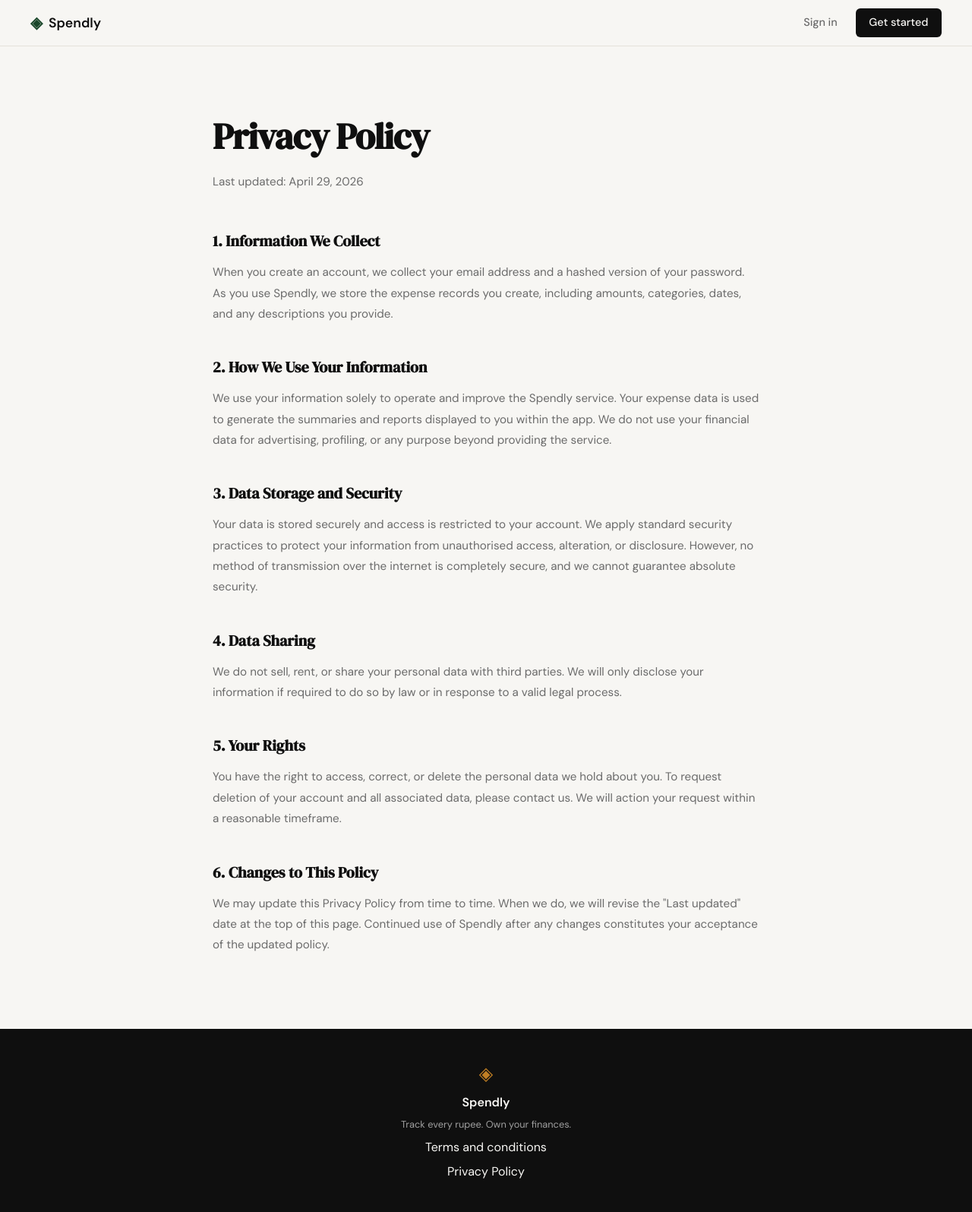
After one commit to chiranjitganguly/spendly, a Flask app: page /privacy in a window 1280 px wide. The commit adds this page. Shown: the whole page at 76% size. Run offline with Flask 3, Linux system fonts and the light colour scheme.

Commit message:
privacy page added

```diff
--- a/app.py
+++ b/app.py
@@ -25,6 +25,11 @@ def login():
 @app.route("/terms")
 def terms():
     return render_template("terms.html")
+
+
+@app.route("/privacy")
+def privacy():
+    return render_template("privacy.html")
 
 
 # ------------------------------------------------------------------ #
--- a/static/css/style.css
+++ b/static/css/style.css
@@ -508,6 +508,47 @@ a { color: inherit; text-decoration: none; }
 }
 
 /* ------------------------------------------------------------------ */
+/* Legal pages (Terms & Privacy)                                       */
+/* ------------------------------------------------------------------ */
+
+.terms-page {
+    padding: 5rem 2rem 6rem;
+}
+
+.terms-inner {
+    max-width: 720px;
+    margin: 0 auto;
+}
+
+.terms-inner h1 {
+    font-family: var(--font-display);
+    font-size: clamp(2rem, 4vw, 3rem);
+    color: var(--ink);
+    letter-spacing: -0.02em;
+    margin-bottom: 0.5rem;
+}
+
+.terms-updated {
+    font-size: 0.85rem;
+    color: var(--ink-faint);
+    margin-bottom: 3rem;
+}
+
+.terms-inner h2 {
+    font-family: var(--font-display);
+    font-size: 1.25rem;
+    color: var(--ink);
+    margin-top: 2.5rem;
+    margin-bottom: 0.75rem;
+}
+
+.terms-inner p {
+    font-size: 0.95rem;
+    color: var(--ink-muted);
+    line-height: 1.8;
+}
+
+/* ------------------------------------------------------------------ */
 /* Responsive                                                          */
 /* ------------------------------------------------------------------ */
 
--- a/templates/base.html
+++ b/templates/base.html
@@ -35,7 +35,7 @@
             <span class="footer-name">Spendly</span>
             <p class="footer-copy">Track every rupee. Own your finances.</p>
             <p><a href="/terms">Terms and conditions</a> </p>
-            <p><a href="#">Privacy Policy</a></p>
+            <p><a href="/privacy">Privacy Policy</a></p>
         </div>
     </footer>
 
--- /dev/null
+++ b/templates/privacy.html
@@ -0,0 +1,32 @@
+{% extends "base.html" %}
+
+{% block title %}Privacy Policy — Spendly{% endblock %}
+
+{% block content %}
+
+<section class="terms-page">
+    <div class="terms-inner">
+        <h1>Privacy Policy</h1>
+        <p class="terms-updated">Last updated: April 29, 2026</p>
+
+        <h2>1. Information We Collect</h2>
+        <p>When you create an account, we collect your email address and a hashed version of your password. As you use Spendly, we store the expense records you create, including amounts, categories, dates, and any descriptions you provide.</p>
+
+        <h2>2. How We Use Your Information</h2>
+        <p>We use your information solely to operate and improve the Spendly service. Your expense data is used to generate the summaries and reports displayed to you within the app. We do not use your financial data for advertising, profiling, or any purpose beyond providing the service.</p>
+
+        <h2>3. Data Storage and Security</h2>
+        <p>Your data is stored securely and access is restricted to your account. We apply standard security practices to protect your information from unauthorised access, alteration, or disclosure. However, no method of transmission over the internet is completely secure, and we cannot guarantee absolute security.</p>
+
+        <h2>4. Data Sharing</h2>
+        <p>We do not sell, rent, or share your personal data with third parties. We will only disclose your information if required to do so by law or in response to a valid legal process.</p>
+
+        <h2>5. Your Rights</h2>
+        <p>You have the right to access, correct, or delete the personal data we hold about you. To request deletion of your account and all associated data, please contact us. We will action your request within a reasonable timeframe.</p>
+
+        <h2>6. Changes to This Policy</h2>
+        <p>We may update this Privacy Policy from time to time. When we do, we will revise the "Last updated" date at the top of this page. Continued use of Spendly after any changes constitutes your acceptance of the updated policy.</p>
+    </div>
+</section>
+
+{% endblock %}
```
